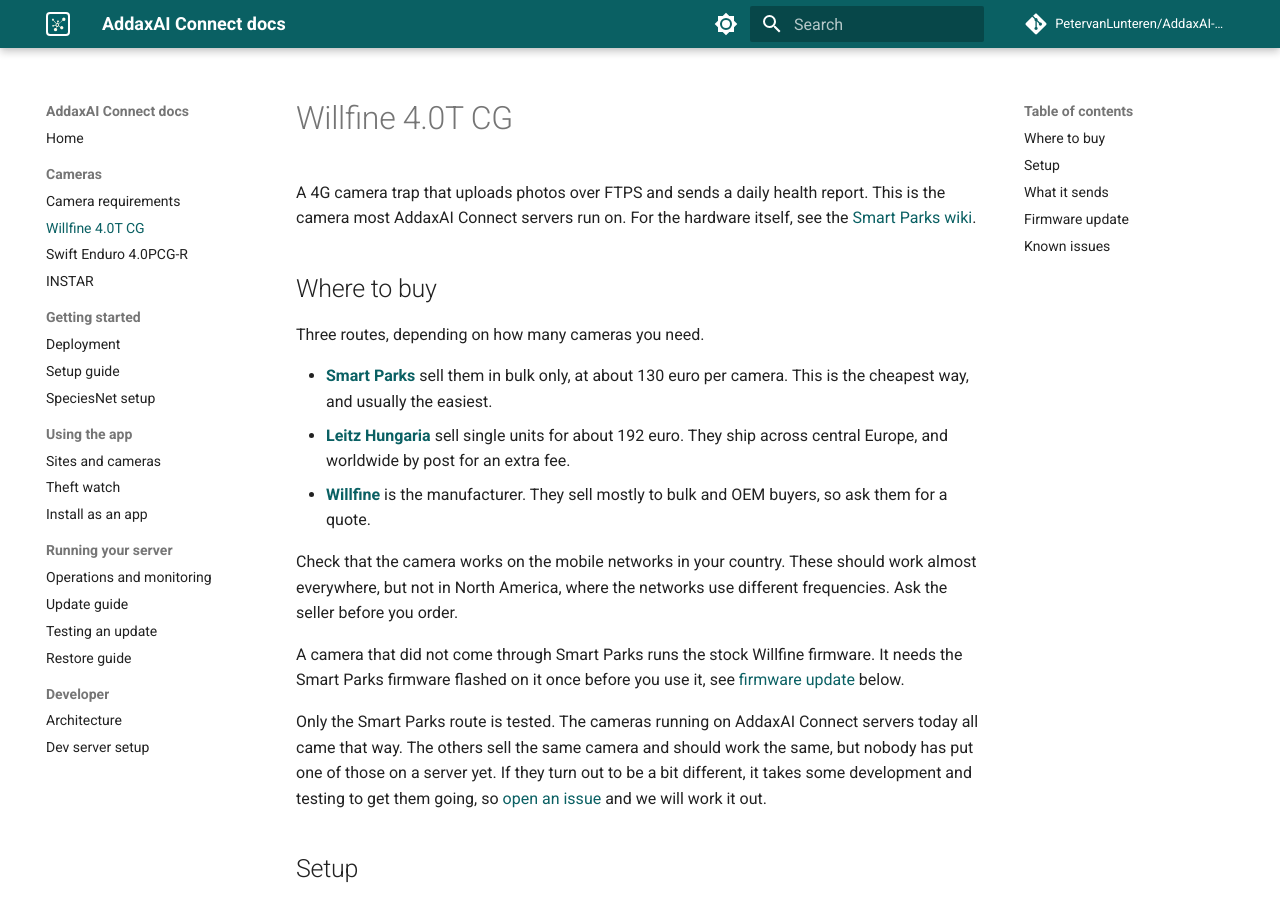
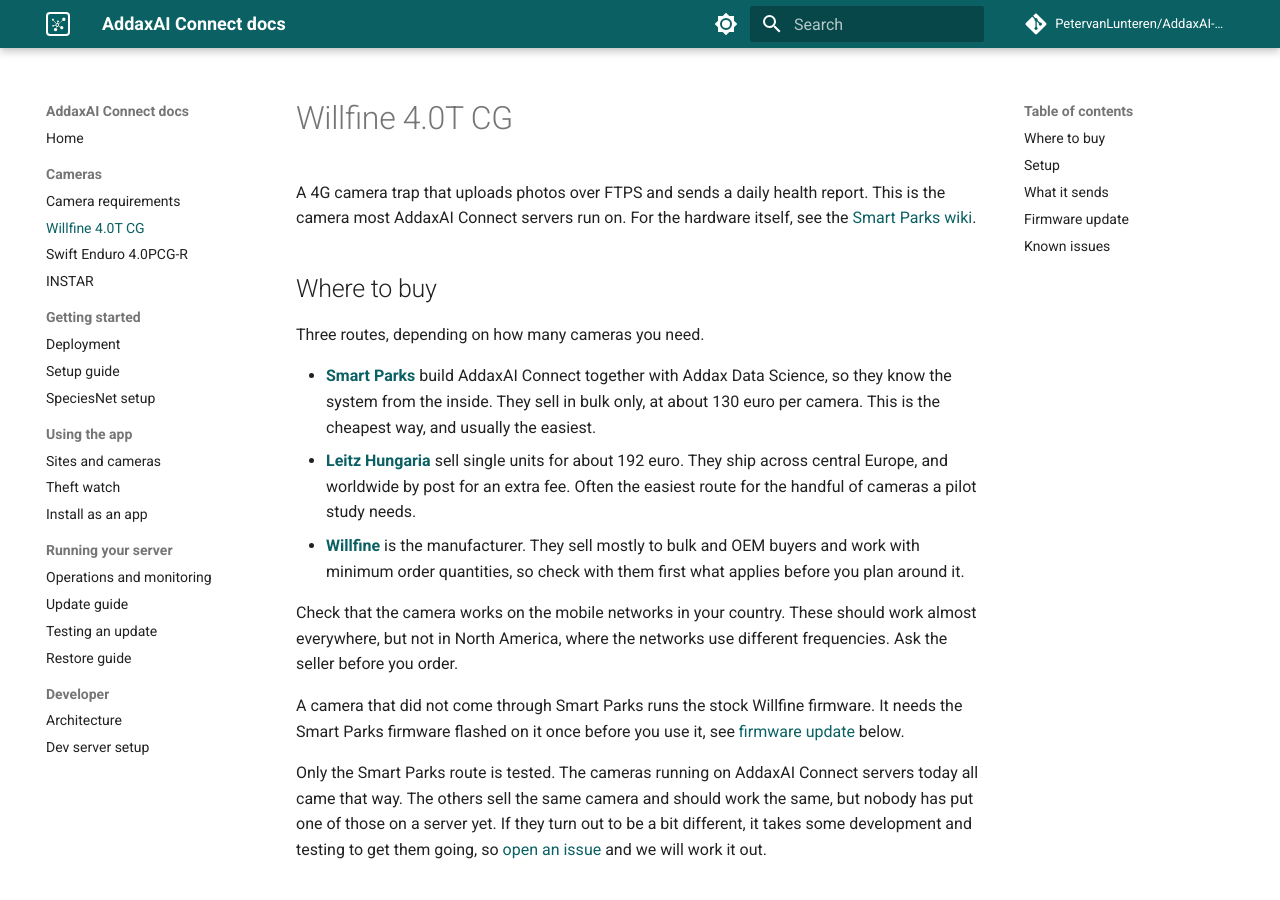
Before and after one commit to PetervanLunteren/AddaxAI-Connect, an MkDocs documentation site: the page built from docs/cameras/willfine-4-0t-cg.md, in a window 1280 px wide and 900 px high. Built offline with MkDocs 1.6.1 and Material for MkDocs 9.7.7, drawn with Linux system fonts in a browser that asks for light colours; comment, search, counter and statistics services are not loaded.

Commit message:
Say what each camera seller is good for
Smart Parks build the system together with Addax Data Science, which is
why their route is the smoothest, and the reader could not know that.
Leitz Hungaria suits the few cameras a pilot needs. Willfine work with
minimum order quantities, so that is the first thing to ask them.

```diff
--- a/docs/cameras/willfine-4-0t-cg.md
+++ b/docs/cameras/willfine-4-0t-cg.md
@@ -6,9 +6,9 @@
 
 Three routes, depending on how many cameras you need.
 
-- **[Smart Parks](https://www.smartparks.org)** sell them in bulk only, at about 130 euro per camera. This is the cheapest way, and usually the easiest.
-- **[Leitz Hungaria](https://www.leitz-hungaria.hu/en/Willfine-60-4-0-CG-4G-Trail-Camera)** sell single units for about 192 euro. They ship across central Europe, and worldwide by post for an extra fee.
-- **[Willfine](https://www.willfine.com/products/willfine-4-0-t-cg-trail-camera/)** is the manufacturer. They sell mostly to bulk and OEM buyers, so ask them for a quote.
+- **[Smart Parks](https://www.smartparks.org)** build AddaxAI Connect together with Addax Data Science, so they know the system from the inside. They sell in bulk only, at about 130 euro per camera. This is the cheapest way, and usually the easiest.
+- **[Leitz Hungaria](https://www.leitz-hungaria.hu/en/Willfine-60-4-0-CG-4G-Trail-Camera)** sell single units for about 192 euro. They ship across central Europe, and worldwide by post for an extra fee. Often the easiest route for the handful of cameras a pilot study needs.
+- **[Willfine](https://www.willfine.com/products/willfine-4-0-t-cg-trail-camera/)** is the manufacturer. They sell mostly to bulk and OEM buyers and work with minimum order quantities, so check with them first what applies before you plan around it.
 
 Check that the camera works on the mobile networks in your country. These should work almost everywhere, but not in North America, where the networks use different frequencies. Ask the seller before you order.
 
```
